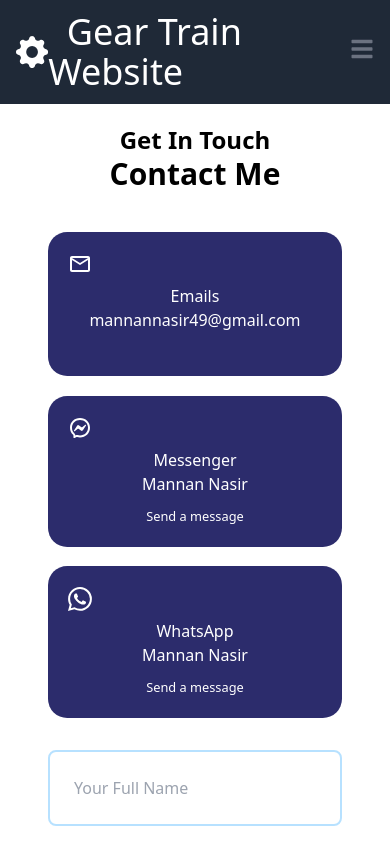
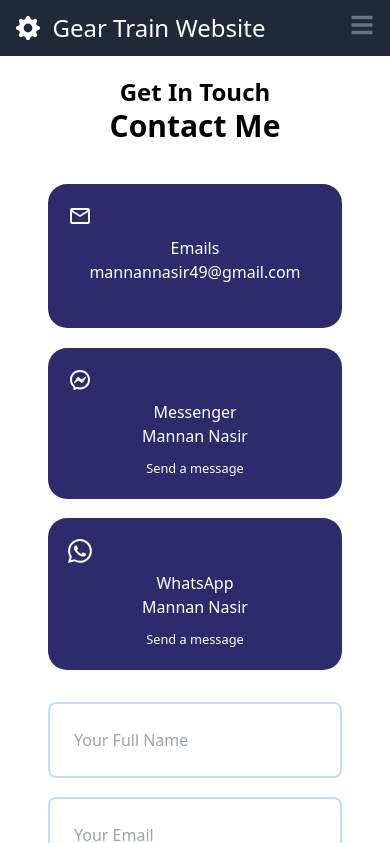
Before and after one commit to mannan49/gear_train, a React (Create React App) app: page /gear_train/contact in a window 390 px wide. Shown: the top 843 px of the page. Built offline with nearby package versions, Linux system fonts and the light colour scheme.

Commit message:
Changes table width and title size

```diff
--- a/src/App.css
+++ b/src/App.css
@@ -35,9 +35,9 @@
   color: white;
   cursor: pointer;
 }
-
 .gear-train-table {
   width: 96%;
+  max-width: 98%;
   border-collapse: collapse;
   margin: 0 2%;
 }
--- a/src/Components/Header.js
+++ b/src/Components/Header.js
@@ -14,7 +14,7 @@
     <header className="bg-gray-800 sm:flex sm:justify-between sm:items-center sm:px-4 sm:py-3">
       <div className="flex items-center justify-between px-4 py-3 sm:p-0">
         <div>
-          <Link to="/" className="flex items-center text-white text-4xl">
+          <Link to="/" className="flex items-center text-white text-2xl md:text-4xl">
             <BsFillGearFill />
             &nbsp; Gear Train Website
           </Link>
```
